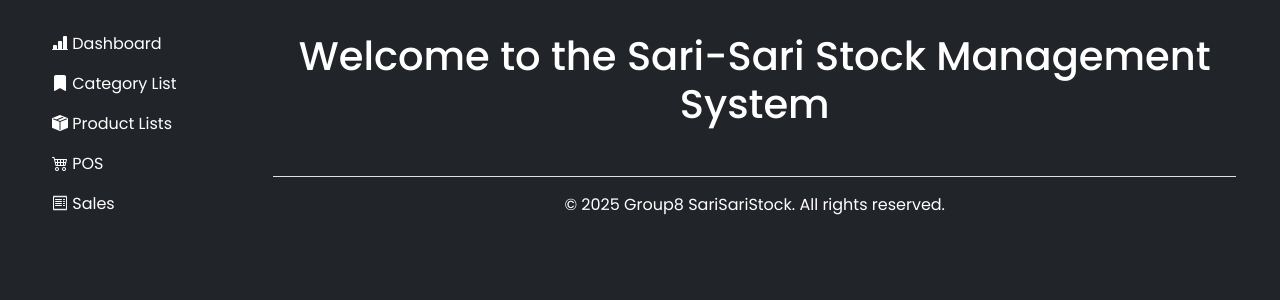
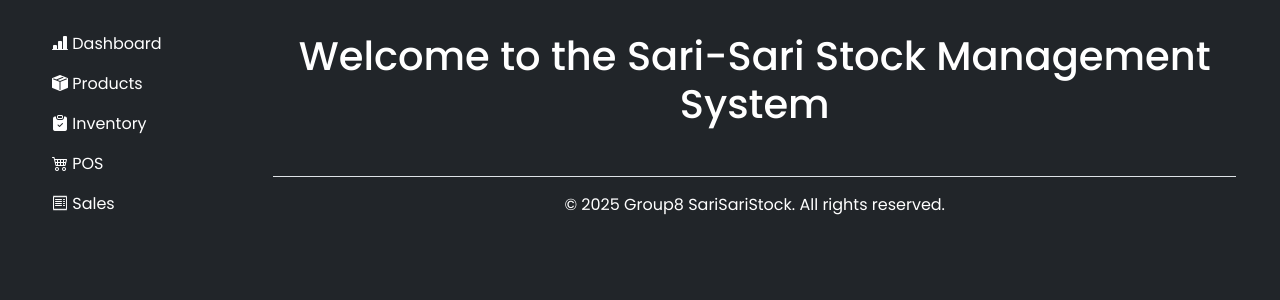
Before and after one commit to resuera123/CSIT327-G6-SariSariStock, a Django app: template SariSariStock/main/templates/main/home.html in a window 1280 px wide. Shown: the part 74-374 px from the top of the page. Run offline with Django 5.2, Linux system fonts and the light colour scheme; the template is opened without the code that fills it, so the values that code supplies are empty.

Commit message:
redesign(sarisaristock): sidebar content

```diff
--- a/SariSariStock/main/templates/main/home.html
+++ b/SariSariStock/main/templates/main/home.html
@@ -35,10 +35,10 @@
         <a class="nav-link text-white" href="#"><i class="bi bi-bar-chart-line-fill"></i> Dashboard</a>
       </li>
       <li class="nav-item">
-        <a class="nav-link text-white" href="#"><i class="bi bi-bookmark-fill"></i> Category List</a>
+        <a class="nav-link text-white" href="#"><i class="bi bi-box-seam-fill"></i> Products</a>
       </li>
       <li class="nav-item">
-        <a class="nav-link text-white" href="#"><i class="bi bi-box-seam-fill"></i> Product Lists</a>
+        <a class="nav-link text-white" href="#"><i class="bi bi-clipboard-check-fill"></i> Inventory</a>
       </li>
       <li class="nav-item">
         <a class="nav-link text-white" href="#"><i class="bi bi-cart4"></i> POS</a>
```
